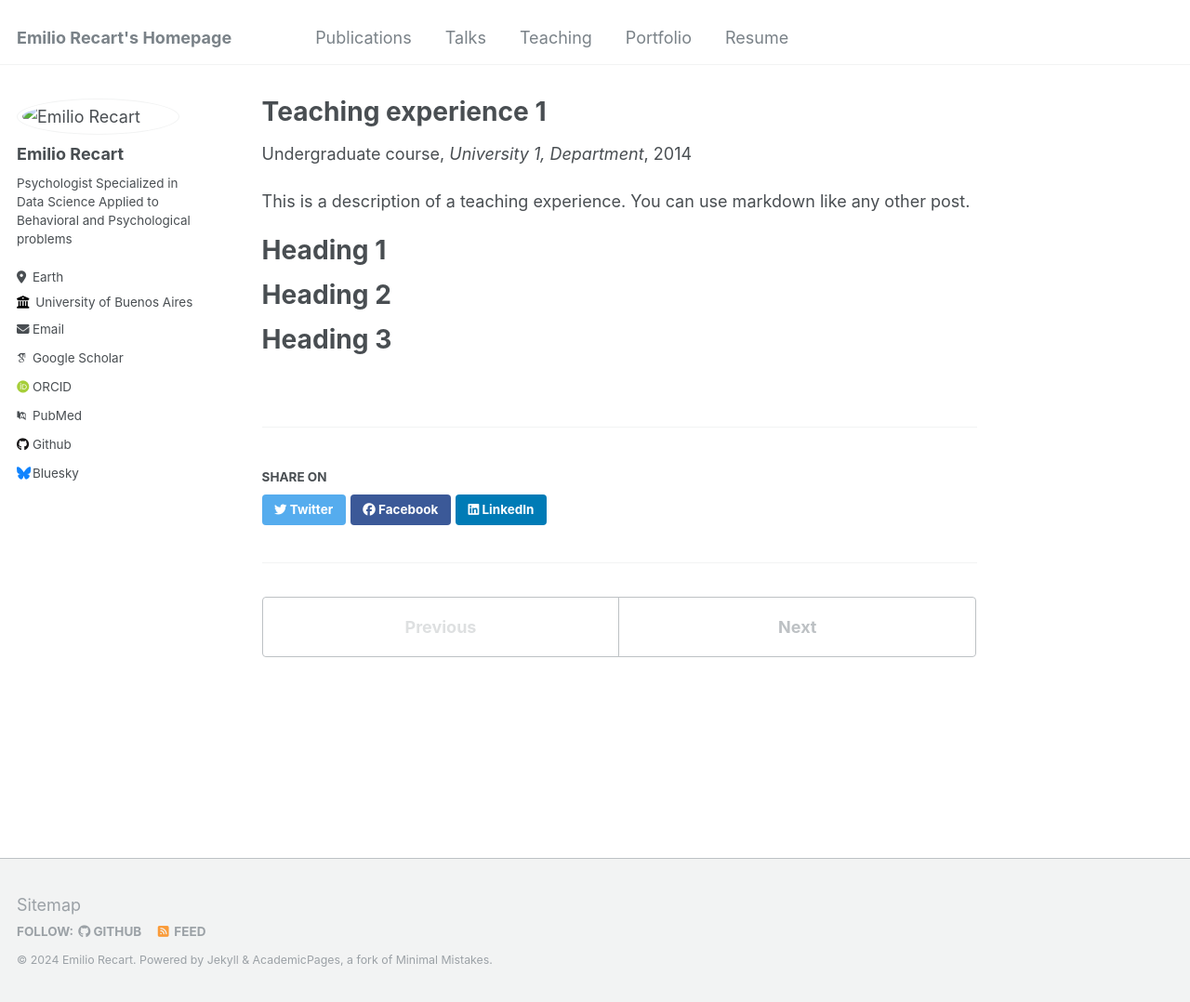
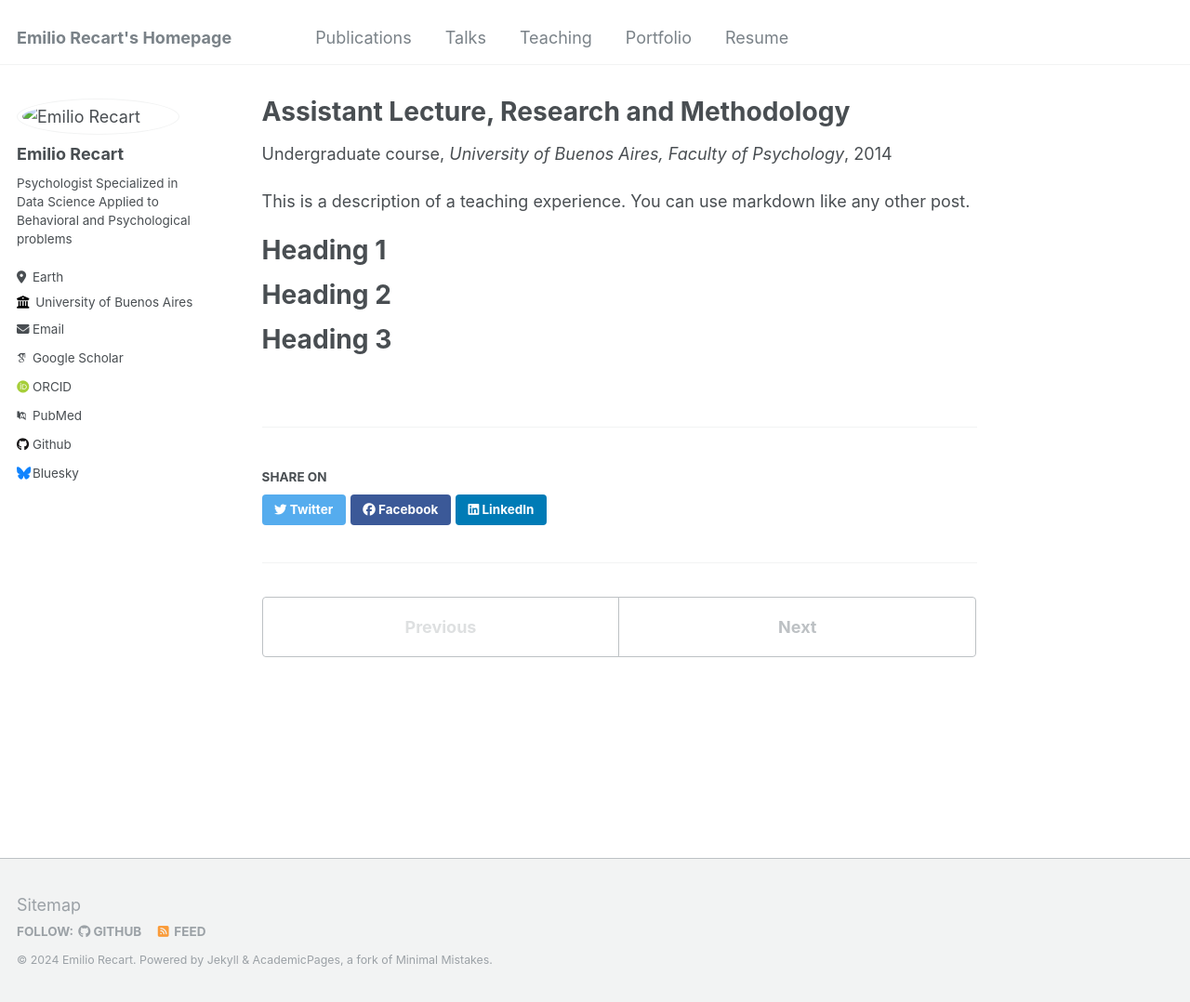
Before and after one commit to EmilioRecartZapata/emiliorecart.github.io, a Jekyll site: the page built from _teaching/2014-spring-teaching-1.md, in a window 1280 px wide and 1078 px high. Shown: the whole window at 93% size. Built offline with Jekyll 4.4.1, drawn with Linux system fonts in a browser that asks for light colours; some web fonts are replaced.

Commit message:
Cuarto Avance

```diff
--- a/_teaching/2014-spring-teaching-1.md
+++ b/_teaching/2014-spring-teaching-1.md
@@ -1,11 +1,11 @@
 ---
-title: "Teaching experience 1"
+title: "Assistant Lecture, Research and Methodology"
 collection: teaching
 type: "Undergraduate course"
 permalink: /teaching/2014-spring-teaching-1
-venue: "University 1, Department"
+venue: "University of Buenos Aires, Faculty of Psychology"
 date: 2014-01-01
-location: "City, Country"
+location: "Buenos Aires, Argentina"
 ---
 
 This is a description of a teaching experience. You can use markdown like any other post.
```
